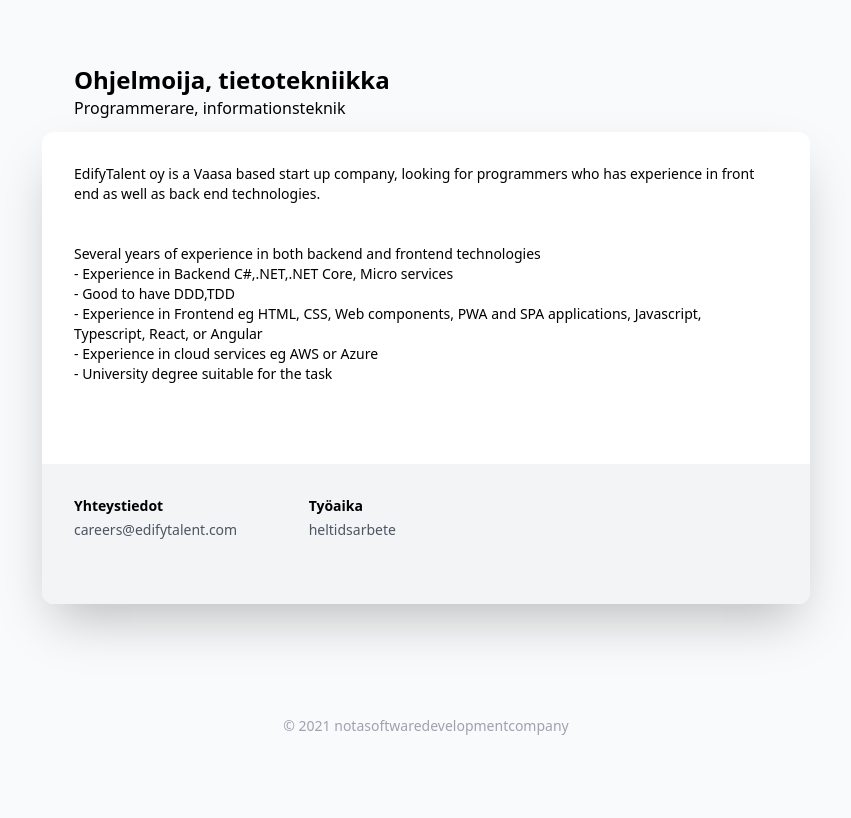
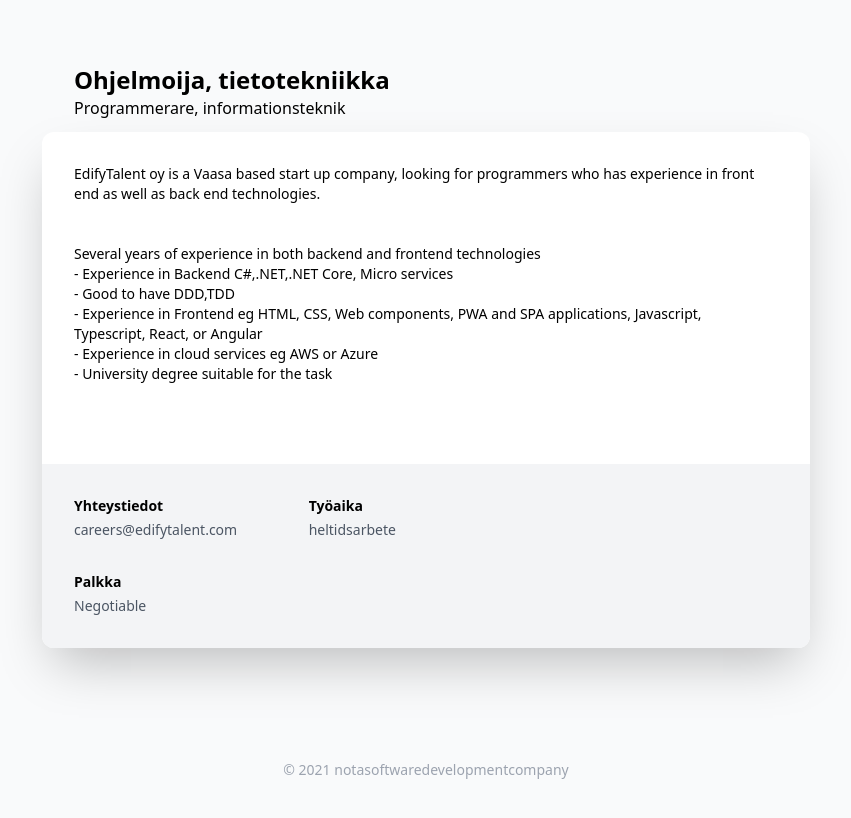
Before and after one commit to Avicted/te-tjanster-react, a React (Create React App) app: page /#/job/10532453/sv in a window 1280 px wide. Shown: the top 818 px of the page, without its empty margins (214-1065 px from the left). Built offline with nearby package versions, Linux system fonts and the light colour scheme; no server answers; what @tailwindcss/typography would draw is missing.

Commit message:
Salary added

```diff
--- a/src/entities/jobDetails.ts
+++ b/src/entities/jobDetails.ts
@@ -8,4 +8,5 @@
     tyonantajanWwwOsoite?: string
     viimeinenHakupaivamaara: string
     tyoaika: string
+    palkkausteksti?: string
 }
--- a/src/features/JobSearch/components/jobDetails.tsx
+++ b/src/features/JobSearch/components/jobDetails.tsx
@@ -132,6 +132,12 @@
                                     </a>
                                 </div>
                             )}
+                            {jobDetails?.palkkausteksti && (
+                                <div className="mb-6 lg:mb-0 text-xs md:text-sm">
+                                    <p className="font-bold text-black pb-1">{t('job_details_salary')}</p>
+                                    <p className="font-medium">{jobDetails?.palkkausteksti}</p>
+                                </div>
+                            )}
                         </div>
                     </div>
                 </div>
--- a/src/localization/languages/fi.json
+++ b/src/localization/languages/fi.json
@@ -23,5 +23,6 @@
     "job_details_website": "Kotisivu",
     "job_details_worktime": "Työaika",
     "job_details_deadline_for_applications": "Hakemusten määräaika",
-    "job_details_send_application_link": "Jätä hakemus"
+    "job_details_send_application_link": "Jätä hakemus",
+    "job_details_salary": "Palkka"
 }
--- a/src/localization/languages/sv.json
+++ b/src/localization/languages/sv.json
@@ -23,5 +23,6 @@
     "job_details_website": "Hemsida",
     "job_details_worktime": "Arbetstid",
     "job_details_deadline_for_applications": "Sista ansökningsdatum",
-    "job_details_send_application_link": "Lämna ansökan"
+    "job_details_send_application_link": "Lämna ansökan",
+    "job_details_salary": "Lön"
 }
```
